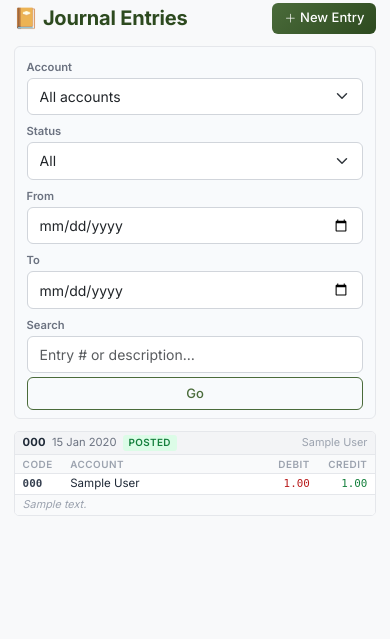
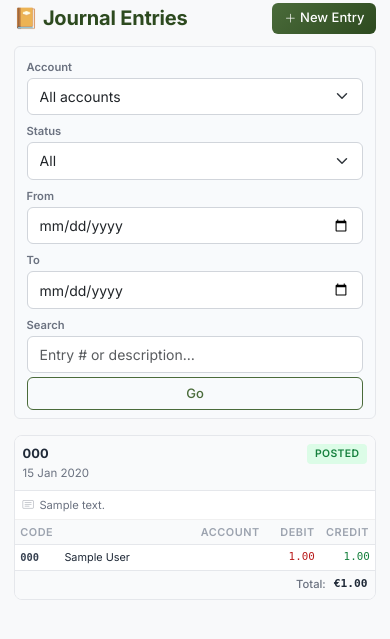
Before and after one commit to shajeebsh/olive_erp, a Django app: page /finance/journal/ in a window 390 px wide. Shown: the part 118-757 px from the top of the page. Run offline with Django 4.2, Linux system fonts and the light colour scheme; a user stored in the database is signed in; tables that the repository leaves empty hold one stand-in row (values such as "Sample post"); data that the repository does not hold is empty; parts of the project's set-up code (start-up, migrations or seed data) failed here and were passed over; some libraries are stand-ins or nearby versions.

Commit message:
feat: implement journal entry totals and redesign ledger display as a responsive card grid

```diff
--- a/dashboard/views.py
+++ b/dashboard/views.py
@@ -210,7 +210,7 @@ def crm_dashboard(request):
 
     if company:
         customer_count = Customer.objects.filter(company=company).count()
-        active_leads = Lead.objects.filter(company=company).exclude(status='CONVERTED').count()
+        active_leads = Lead.objects.filter(company=company).exclude(status__in=['WON', 'LOST']).count()
         open_orders = SalesOrder.objects.filter(company=company, status='CONFIRMED').count()
 
         # Recent customers
--- a/finance/models.py
+++ b/finance/models.py
@@ -80,6 +80,14 @@ class JournalEntry(models.Model):
 
     def __str__(self):
         return self.entry_number
+
+    @property
+    def total_debit(self):
+        return sum(line.debit for line in self.lines.all())
+
+    @property
+    def total_credit(self):
+        return sum(line.credit for line in self.lines.all())
 
 class JournalEntryLine(models.Model):
     journal_entry = models.ForeignKey(JournalEntry, on_delete=models.CASCADE, related_name='lines')
--- a/templates/finance/journal.html
+++ b/templates/finance/journal.html
@@ -6,11 +6,11 @@
 {% block extra_css %}
 <style>
 /* ═══════════════════════════════════════
-   Journal Entries — Compact Ledger Layout
+   Journal Entries — Compact Card Grid Layout
    ═══════════════════════════════════════ */
 
 /* Page wrapper */
-.je-page { max-width: 900px; margin: 0 auto; }
+.je-page { max-width: 1200px; margin: 0 auto; }
 
 /* Filter bar */
 .je-filter-bar {
@@ -18,126 +18,137 @@
     border: 1px solid #e5e7eb;
     border-radius: 6px;
     padding: 0.5rem 0.75rem;
-    margin-bottom: 0.75rem;
+    margin-bottom: 1rem;
 }
 .je-filter-bar .form-label { font-size: 0.7rem; color: #6b7280; margin-bottom: 0.15rem; }
 
-/* Entry card */
-.je-entry {
+/* Card Grid */
+.je-grid {
+    display: grid;
+    grid-template-columns: repeat(2, 1fr);
+    gap: 0.75rem;
+}
+@media (max-width: 900px) {
+    .je-grid { grid-template-columns: 1fr; }
+}
+
+/* Entry Card */
+.je-card {
     border: 1px solid #e5e7eb;
-    border-radius: 5px;
+    border-radius: 8px;
     background: #fff;
-    margin-bottom: 0.4rem;
-    font-size: 0.78rem;
     overflow: hidden;
+    transition: border-color 0.15s, box-shadow 0.15s;
 }
-.je-entry:hover { border-color: #9ca3af; box-shadow: 0 1px 3px rgba(0,0,0,0.06); }
+.je-card:hover { border-color: #9ca3af; box-shadow: 0 2px 8px rgba(0,0,0,0.06); }
 
-/* Entry header row */
-.je-header {
+/* Card Header */
+.je-card-header {
     display: flex;
-    align-items: center;
-    gap: 0.4rem;
-    padding: 0.2rem 0.5rem;
-    background: #f3f4f6;
+    align-items: flex-start;
+    justify-content: space-between;
+    padding: 0.6rem 0.75rem;
+    background: #f9fafb;
     border-bottom: 1px solid #e5e7eb;
-    font-size: 0.7rem;
-    line-height: 1.4;
 }
-.je-number { font-weight: 700; color: #1f2937; letter-spacing: 0.01em; }
-.je-date   { color: #6b7280; }
-.je-badge  {
+.je-card-title { display: flex; flex-direction: column; gap: 0.1rem; }
+.je-number { font-weight: 700; font-size: 0.85rem; color: #1f2937; letter-spacing: 0.01em; }
+.je-date { font-size: 0.72rem; color: #6b7280; }
+
+/* Status Badge */
+.je-badge {
     display: inline-flex;
     align-items: center;
-    padding: 0.05rem 0.35rem;
-    border-radius: 3px;
-    font-size: 0.62rem;
+    padding: 0.15rem 0.5rem;
+    border-radius: 4px;
+    font-size: 0.65rem;
     font-weight: 600;
     text-transform: uppercase;
     letter-spacing: 0.04em;
 }
 .je-badge.posted { background: #dcfce7; color: #15803d; }
-.je-badge.draft  { background: #fef3c7; color: #92400e; }
-.je-user         { color: #9ca3af; margin-left: auto; font-size: 0.68rem; }
+.je-badge.draft { background: #fef3c7; color: #92400e; }
 
-/* Lines section */
-.je-lines { padding: 0; }
+/* Card Summary */
+.je-card-summary {
+    padding: 0.4rem 0.75rem;
+    font-size: 0.73rem;
+    color: #6b7280;
+    border-bottom: 1px solid #f0f0f0;
+    white-space: nowrap;
+    overflow: hidden;
+    text-overflow: ellipsis;
+}
+.je-card-summary i { margin-right: 0.35rem; opacity: 0.5; }
 
-/* Column header row inside lines */
-.je-col-headers {
-    display: grid;
-    grid-template-columns: 48px 1fr 64px 64px;
-    padding: 0.1rem 0.5rem;
+/* Card Ledger Table */
+.je-ledger-table {
+    width: 100%;
+    font-size: 0.72rem;
+    border-collapse: collapse;
+}
+.je-ledger-table th {
+    padding: 0.3rem 0.5rem;
     background: #f9fafb;
-    border-bottom: 1px solid #e5e7eb;
-    font-size: 0.62rem;
+    font-size: 0.6rem;
     font-weight: 600;
     color: #9ca3af;
     text-transform: uppercase;
     letter-spacing: 0.05em;
-    gap: 0.35rem;
+    text-align: left;
+    border-bottom: 1px solid #e5e7eb;
 }
-.je-col-headers span:nth-child(3),
-.je-col-headers span:nth-child(4) { text-align: right; }
+.je-ledger-table th:nth-child(2),
+.je-ledger-table th:nth-child(3) { text-align: right; }
+.je-ledger-table td {
+    padding: 0.35rem 0.5rem;
+    border-bottom: 1px solid #f0f0f0;
+    vertical-align: middle;
+}
+.je-ledger-table tr:last-child td { border-bottom: none; }
+.je-ledger-table tr:nth-child(even) { background: #fafafa; }
 
-/* Data line — 4 always-present children */
-.je-line {
-    display: grid;
-    grid-template-columns: 48px 1fr 64px 64px;
-    align-items: center;
-    gap: 0.35rem;
-    padding: 0.14rem 0.5rem;
-    border-bottom: 1px solid #f0f0f0;
-    line-height: 1.3;
-    min-height: 0;
+.je-ledger-table .je-account-code {
+    font-weight: 600;
+    font-family: 'SF Mono', 'Roboto Mono', monospace;
+    font-size: 0.7rem;
+    color: #374151;
+    width: 52px;
 }
-.je-line:last-child  { border-bottom: none; }
-.je-line:nth-child(even) { background: #fafafa; }
-
-/* Code cell */
-.je-code {
-    font-weight: 700;
-    font-family: 'SF Mono', 'Roboto Mono', monospace;
-    font-size: 0.72rem;
-    color: #374151;
+.je-ledger-table .je-account-name {
+    color: #1f2937;
     white-space: nowrap;
     overflow: hidden;
     text-overflow: ellipsis;
 }
-
-/* Name cell */
-.je-name {
-    color: #1f2937;
-    white-space: nowrap;
-    overflow: hidden;
-    text-overflow: ellipsis;
-    font-size: 0.76rem;
-}
-
-/* Amount cells */
-.je-debit,
-.je-credit {
+.je-ledger-table .je-debit,
+.je-ledger-table .je-credit {
     text-align: right;
     font-family: 'SF Mono', 'Roboto Mono', monospace;
-    font-size: 0.73rem;
+    font-size: 0.72rem;
     font-weight: 500;
     white-space: nowrap;
-    min-width: 0;
+    width: 70px;
 }
-.je-debit  { color: #b91c1c; }
+.je-debit { color: #b91c1c; }
 .je-credit { color: #15803d; }
 
-/* Memo footer */
-.je-memo {
-    padding: 0.12rem 0.5rem;
-    font-size: 0.68rem;
-    color: #9ca3af;
+/* Card Footer / Total */
+.je-card-footer {
+    display: flex;
+    justify-content: flex-end;
+    align-items: center;
+    gap: 0.5rem;
+    padding: 0.4rem 0.75rem;
     background: #f9fafb;
     border-top: 1px solid #e5e7eb;
-    font-style: italic;
-    white-space: nowrap;
-    overflow: hidden;
-    text-overflow: ellipsis;
+    font-size: 0.7rem;
+}
+.je-total-label { color: #6b7280; font-weight: 500; }
+.je-total-amount {
+    font-family: 'SF Mono', 'Roboto Mono', monospace;
+    font-weight: 700;
+    color: #1f2937;
 }
 
 /* Empty state */
@@ -152,13 +163,14 @@
 
 /* ─── Mobile ─── */
 @media (max-width: 600px) {
-    .je-col-headers,
-    .je-line {
-        grid-template-columns: 42px 1fr 52px 52px;
-    }
-    .je-code { font-size: 0.68rem; }
-    .je-name { font-size: 0.72rem; }
-    .je-debit, .je-credit { font-size: 0.68rem; }
+    .je-grid { gap: 0.5rem; }
+    .je-card-header { padding: 0.5rem; }
+    .je-number { font-size: 0.8rem; }
+    .je-card-summary { padding: 0.35rem 0.5rem; font-size: 0.7rem; }
+    .je-ledger-table th, .je-ledger-table td { padding: 0.25rem 0.35rem; font-size: 0.68rem; }
+    .je-ledger-table .je-account-code { width: 42px; font-size: 0.65rem; }
+    .je-ledger-table .je-debit, .je-ledger-table .je-credit { width: 55px; font-size: 0.68rem; }
+    .je-card-footer { padding: 0.35rem 0.5rem; }
 }
 </style>
 {% endblock %}
@@ -216,51 +228,66 @@
             </form>
         </div>
 
-        <!-- Entry List -->
+        <!-- Entry Grid -->
+        {% if entries %}
+        <div class="je-grid">
             {% for entry in entries %}
-        <div class="je-entry">
-
-            <!-- Entry header -->
-            <div class="je-header">
+            <div class="je-card">
+                <!-- Card Header -->
+                <div class="je-card-header">
+                    <div class="je-card-title">
                         <span class="je-number">{{ entry.entry_number }}</span>
                         <span class="je-date">{{ entry.date|date:"d M Y" }}</span>
+                    </div>
                     {% if entry.is_posted %}
                     <span class="je-badge posted">{% trans "Posted" %}</span>
                     {% else %}
                     <span class="je-badge draft">{% trans "Draft" %}</span>
                     {% endif %}
-                {% if entry.created_by %}
-                <span class="je-user">{{ entry.created_by.get_full_name|default:entry.created_by.username|truncatechars:12 }}</span>
-                {% endif %}
                 </div>
 
-            <!-- Column headers -->
-            <div class="je-col-headers">
-                <span>Code</span>
-                <span>Account</span>
-                <span>{% trans "Debit" %}</span>
-                <span>{% trans "Credit" %}</span>
+                <!-- Summary / Memo -->
+                {% if entry.description %}
+                <div class="je-card-summary">
+                    <i class="bi bi-card-text"></i>{{ entry.description|truncatechars:50 }}
                 </div>
+                {% endif %}
 
-            <!-- Lines — always 4 children for stable grid -->
-            <div class="je-lines">
+                <!-- Ledger Table -->
+                <table class="je-ledger-table">
+                    <thead>
+                        <tr>
+                            <th>{% trans "Code" %}</th>
+                            <th>{% trans "Account" %}</th>
+                            <th>{% trans "Debit" %}</th>
+                            <th>{% trans "Credit" %}</th>
+                        </tr>
+                    </thead>
+                    <tbody>
                         {% for line in entry.lines.all %}
-                <div class="je-line">
-                    <span class="je-code">{{ line.account.code }}</span>
-                    <span class="je-name">{{ line.account.name|truncatechars:28 }}</span>
-                    <span class="je-debit">{% if line.debit > 0 %}{{ line.debit|floatformat:2 }}{% endif %}</span>
-                    <span class="je-credit">{% if line.credit > 0 %}{{ line.credit|floatformat:2 }}{% endif %}</span>
+                        <tr>
+                            <td class="je-account-code">{{ line.account.code }}</td>
+                            <td class="je-account-name">{{ line.account.name|truncatechars:25 }}</td>
+                            <td class="je-debit">{% if line.debit > 0 %}{{ line.debit|floatformat:2 }}{% endif %}</td>
+                            <td class="je-credit">{% if line.credit > 0 %}{{ line.credit|floatformat:2 }}{% endif %}</td>
+                        </tr>
+                        {% endfor %}
+                    </tbody>
+                </table>
+
+                <!-- Footer / Total -->
+                {% with entry.total_debit as total %}
+                {% if total > 0 %}
+                <div class="je-card-footer">
+                    <span class="je-total-label">Total:</span>
+                    <span class="je-total-amount">€{{ total|floatformat:2 }}</span>
+                </div>
+                {% endif %}
+                {% endwith %}
             </div>
             {% endfor %}
         </div>
-
-            <!-- Memo -->
-            {% if entry.description %}
-            <div class="je-memo">{{ entry.description|truncatechars:100 }}</div>
-            {% endif %}
-
-        </div>
-        {% empty %}
+        {% else %}
         <div class="je-empty">
             <i class="bi bi-journal-text"></i>
             <p class="mb-0">{% trans "No journal entries found." %}</p>
@@ -268,7 +295,7 @@
                 {% trans "Create First Entry" %}
             </a>
         </div>
-        {% endfor %}
+        {% endif %}
 
     </div>
 </div>
```
Also changed, not shown: docs/ai_context.md (+2 -1 lines), docs/feature-dashboards.md (+2 -2 lines), docs/feature-journal-entries.md (+76 -40 lines). Lines whose indentation alone changed are shown as unchanged.
